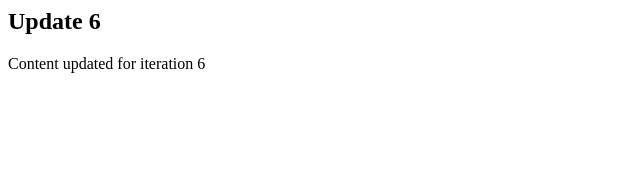
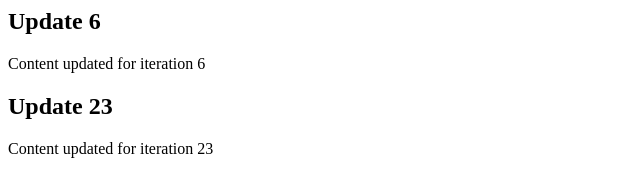
Before and after one commit to yoshimitsu198/didactic-parakeet, a website: page index.html in a window 1280 px wide. Shown: the whole page, without its empty margins (0-640 px from the left). Drawn offline with Linux system fonts and the light colour scheme.

```diff
--- a/index.html
+++ b/index.html
@@ -3,3 +3,9 @@
     <h2>Update 6</h2>
     <p>Content updated for iteration 6</p>
 </div>
+
+<!-- Updated iteration 23 -->
+<div class="update-23">
+    <h2>Update 23</h2>
+    <p>Content updated for iteration 23</p>
+</div>
```
